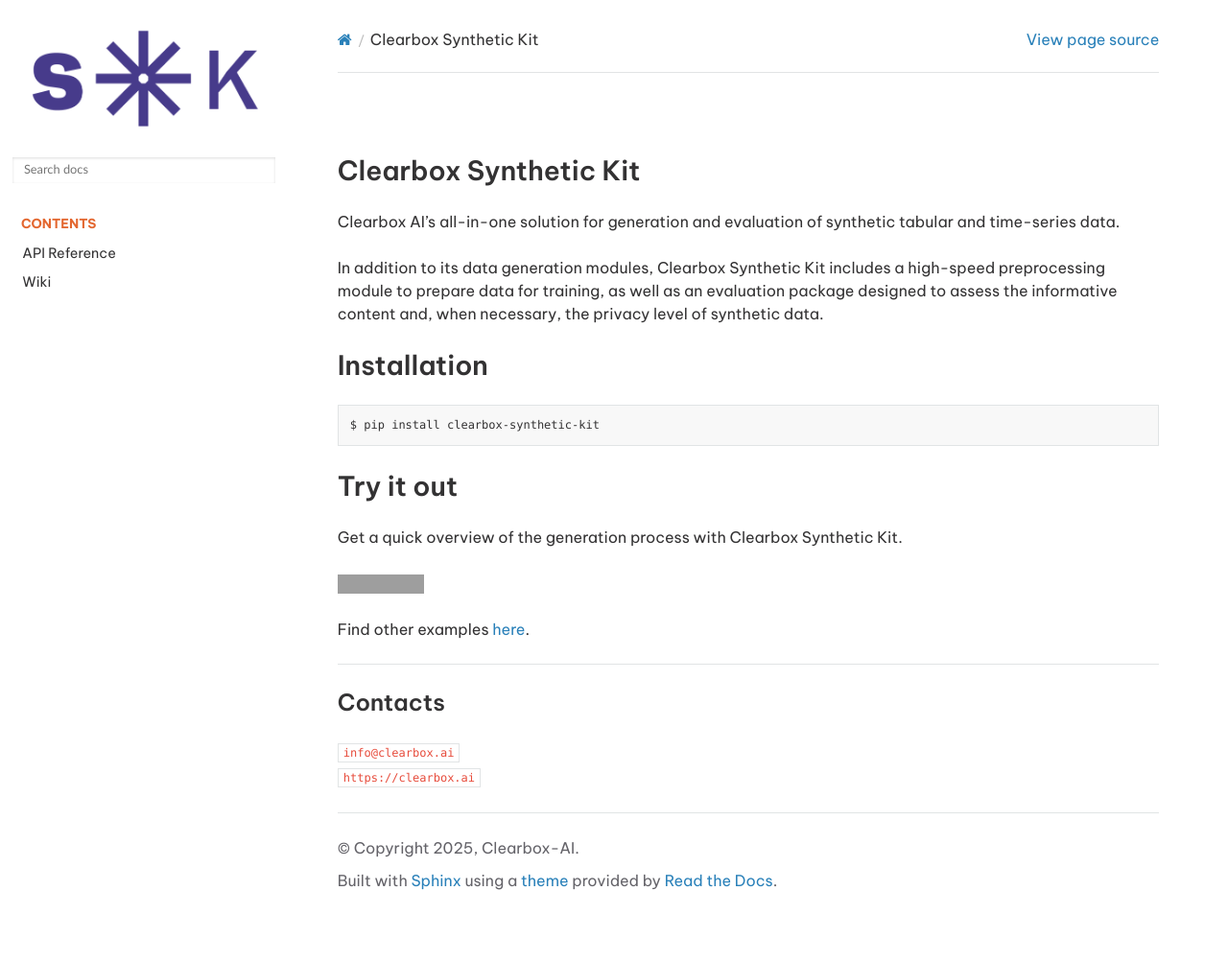
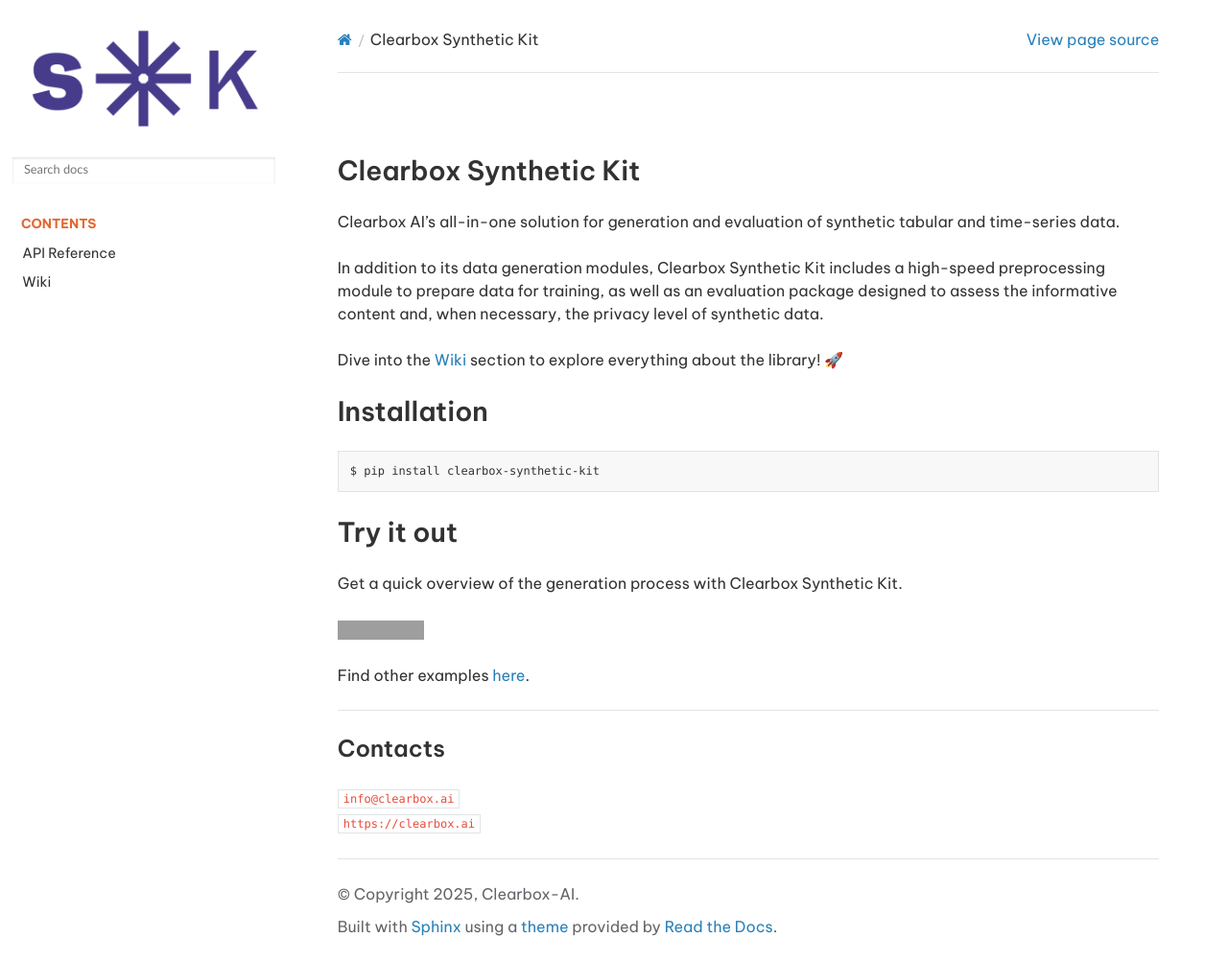
Before and after one commit to Clearbox-AI/clearbox-synthetic-kit, a Sphinx documentation site: the page built from docs/source/doc_2.md, in a window 1280 px wide and 1002 px high. Shown: the whole window at 96% size. Built offline with Sphinx 7.4.7 and the Read the Docs theme 3.1.0, drawn with Linux system fonts in a browser that asks for light colours; grey boxes are pictures that could not be loaded.

Commit message:
minor fix

```diff
--- a/docs/source/doc_2.md
+++ b/docs/source/doc_2.md
@@ -6,6 +6,8 @@
 Clearbox AI's all-in-one solution for generation and evaluation of synthetic tabular and time-series data.
 
 In addition to its data generation modules, Clearbox Synthetic Kit includes a high-speed preprocessing module to prepare data for training, as well as an evaluation package designed to assess the informative content and, when necessary, the privacy level of synthetic data.
+
+Dive into the [Wiki](wiki/wiki_md/intro.md) section to explore everything about the library! 🚀
 
 ## Installation
 
```
